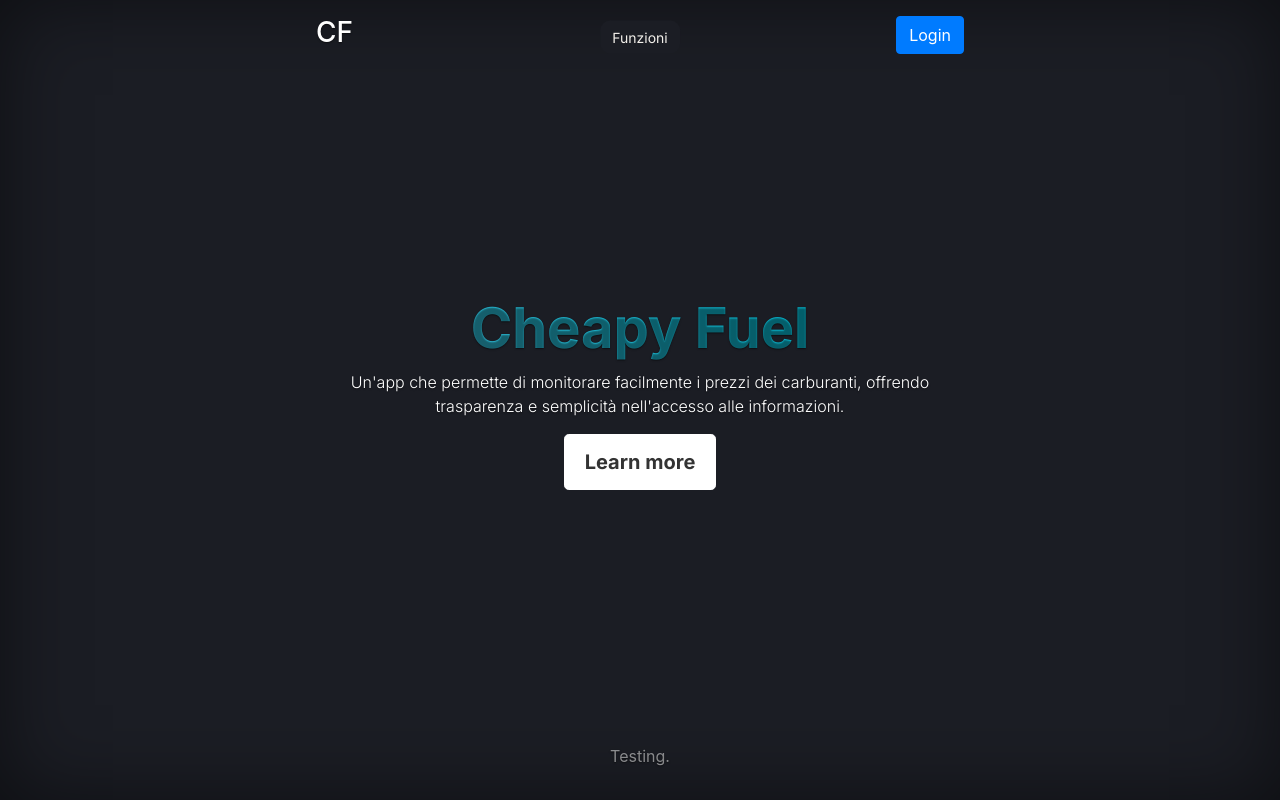
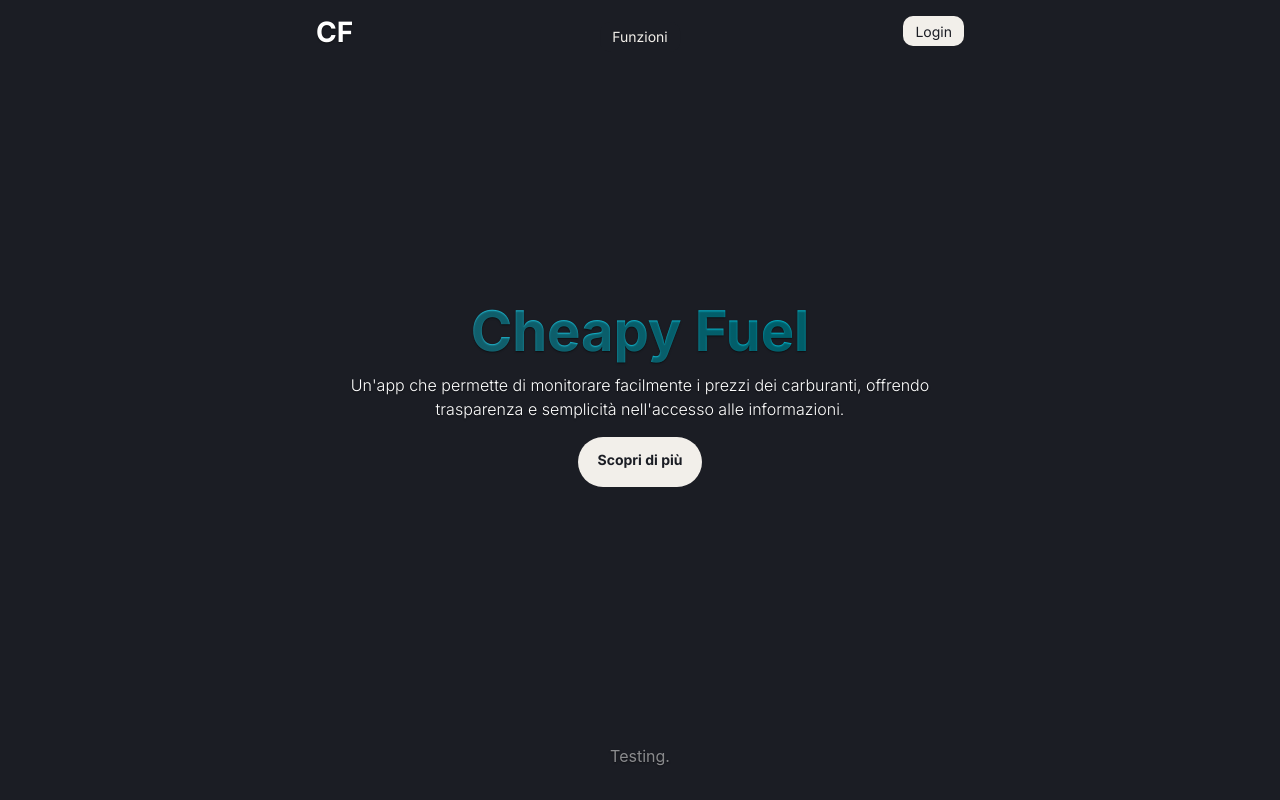
Before and after one commit to hopeDevFree/gasmap, a Django app: page / in a window 1280 px wide. Run offline with Django 5.2, Linux system fonts and the light colour scheme; some libraries are stand-ins or nearby versions.

Commit message:
fix html ad css

```diff
--- a/gasmapApp/static/gasmapApp/index.css
+++ b/gasmapApp/static/gasmapApp/index.css
@@ -1,22 +1,44 @@
-/*
- * Globals
- */
+.btn-primary{
+color: #1B1D24;
+    background-color: #F2EFEA;
+      text-shadow: none;
+      border:none;
+      border-radius: 10px;
+  font-size: 14px;
+    font-family: 'Inter', sans-serif;
 
-/* Links */
-a,
-a:focus,
-a:hover {
-  color: #fff;
+    height: 30px; /* Imposta un'altezza fissa per entrambi i pulsanti */
+    display: flex;
+    align-items: center;
+    justify-content: center;
 }
 
-/* Custom default button */
-.btn-secondary,
-.btn-secondary:hover,
-.btn-secondary:focus {
-  color: #333;
-  text-shadow: none; /* Prevent inheritance from `body` */
-  background-color: #fff;
-  border: .05rem solid #fff;
+.btn-secondary{
+color: #1B1D24;
+ background-color: #F2EFEA;
+ border:none;
+ border-radius: 40px;
+ text-shadow:none;
+ font-size: 14px;
+     font-family: 'Inter', sans-serif;
+     height: 50px
+
+}
+
+.btn-primary:hover{
+    color: black;
+    background-color: #ff6f61;
+    text-shadow:none;
+    border: none;
+border-radius: 10px;
+  font-size: 14px;
+    font-family: 'Inter', sans-serif;
+
+  background: linear-gradient(45deg, #ff6f61, #d1c4e9, #00bcd4, #8bc34a); /* Gradiente di colore */
+    background-size: 400% 400%;
+    animation: gradientMove 10s ease infinite;
+
+
 }
 
 .btn-dark {
@@ -26,6 +48,11 @@ a:hover {
   color: #F2EFEA;
   font-family: 'Inter', sans-serif;
   font-size: 14px;
+
+    height: 30px; /* Imposta un'altezza fissa per entrambi i pulsanti */
+    display: flex;
+    align-items: center;
+    justify-content: center;
 }
 
 .btn-dark:hover {
@@ -51,7 +78,7 @@ body {
   justify-content: center;
   color: #fff;
   text-shadow: 0 .05rem .1rem rgba(0, 0, 0, .5);
-  box-shadow: inset 0 0 5rem rgba(0, 0, 0, .5);
+  box-shadow: none;
 }
 
 .cover-container {
@@ -148,6 +175,11 @@ max-width:600px;
   color: rgba(255, 255, 255, .5);
 }
 
+.cf-title{
+      font-family: 'Inter', sans-serif;
+      font-weight: bold;
+}
+
 h1.gradient-text {
   font-size: 56px;
   font-family: 'Inter', sans-serif;
@@ -161,18 +193,18 @@ h1.gradient-text {
   animation: gradientMove 10s linear infinite; /* Applicare l'animazione con durata più lunga e movimento continuo */
 }
 
+
 @keyframes gradientMove {
     0% {
-    background-position: 0% 0%;
+        background-position: 0% 50%;
     }
     50% {
-    background-position: 100% 100%;
+        background-position: 100% 50%;
     }
     100% {
-    background-position: 0% 0%;
+        background-position: 0% 50%;
     }
 }
-
 
 
 
@@ -206,7 +238,7 @@ h1.gradient-text {
     top: 0;
     left: 0;
     width: 100%;
-    background-color: transparent;
+    background-color: #1B1D24; /* Stesso colore dello sfondo principale */
     margin-bottom: -82px;
     padding-top: 0;
     transition: background-color .2s ease-in-out,top .2s ease-in-out;
--- a/gasmapApp/templates/gasmapApp/home.html
+++ b/gasmapApp/templates/gasmapApp/home.html
@@ -7,7 +7,7 @@
     <meta name="author" content="">
     <!-- <link rel="icon" href="../../../../favicon.ico"> -->
 
-    <title>Cover Template for Bootstrap</title>
+    <title>CF - Home</title>
 
     <!-- Bootstrap core CSS -->
     <link href="https://stackpath.bootstrapcdn.com/bootstrap/4.5.2/css/bootstrap.min.css" rel="stylesheet">
@@ -24,7 +24,7 @@
     <header class="mb-auto d-flex  header ">
 
         <div class="left">
-            <h3>CF</h3>
+            <h3 class="cf-title">CF</h3>
         </div>
         <div class="centered">
             <a href="{% url 'gasmapApp:item_list' %}">
@@ -43,7 +43,7 @@
             offrendo trasparenza e
             semplicità nell'accesso alle informazioni.</p></div>
         <p class="lead">
-            <a href="#" class="btn btn-lg btn-secondary">Learn more</a>
+            <a href="#" class="btn btn-lg btn-secondary">Scopri di più</a>
         </p>
     </main>
 
```
Lines whose indentation alone changed are shown as unchanged.
